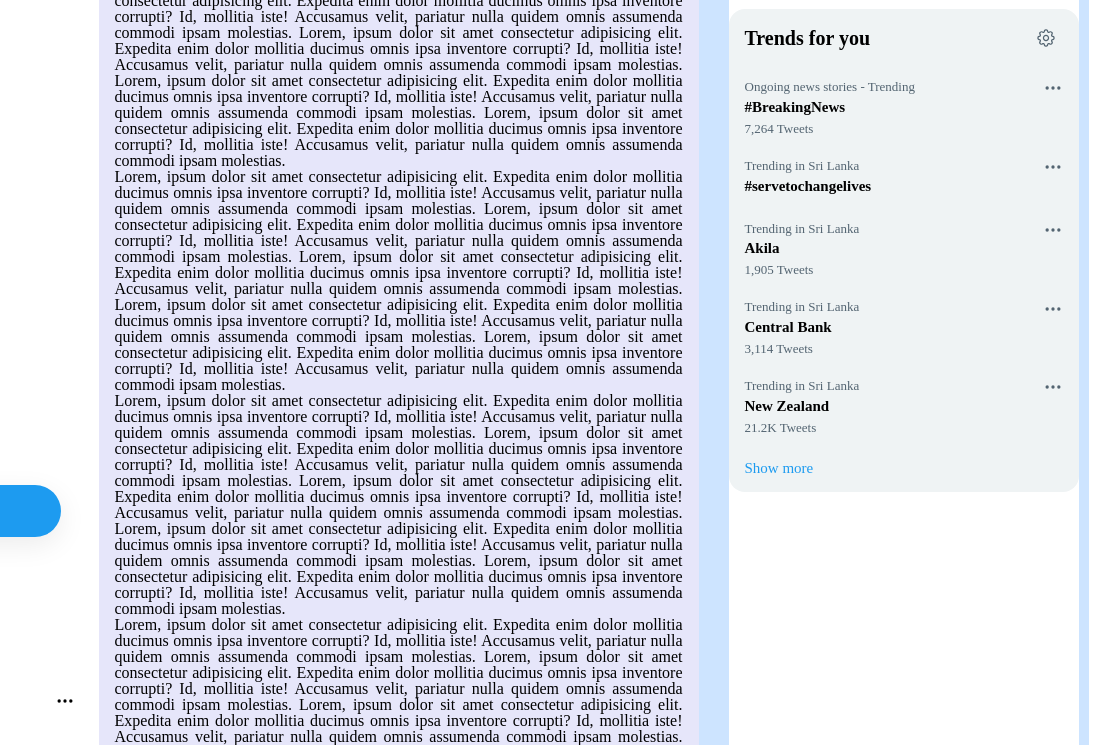
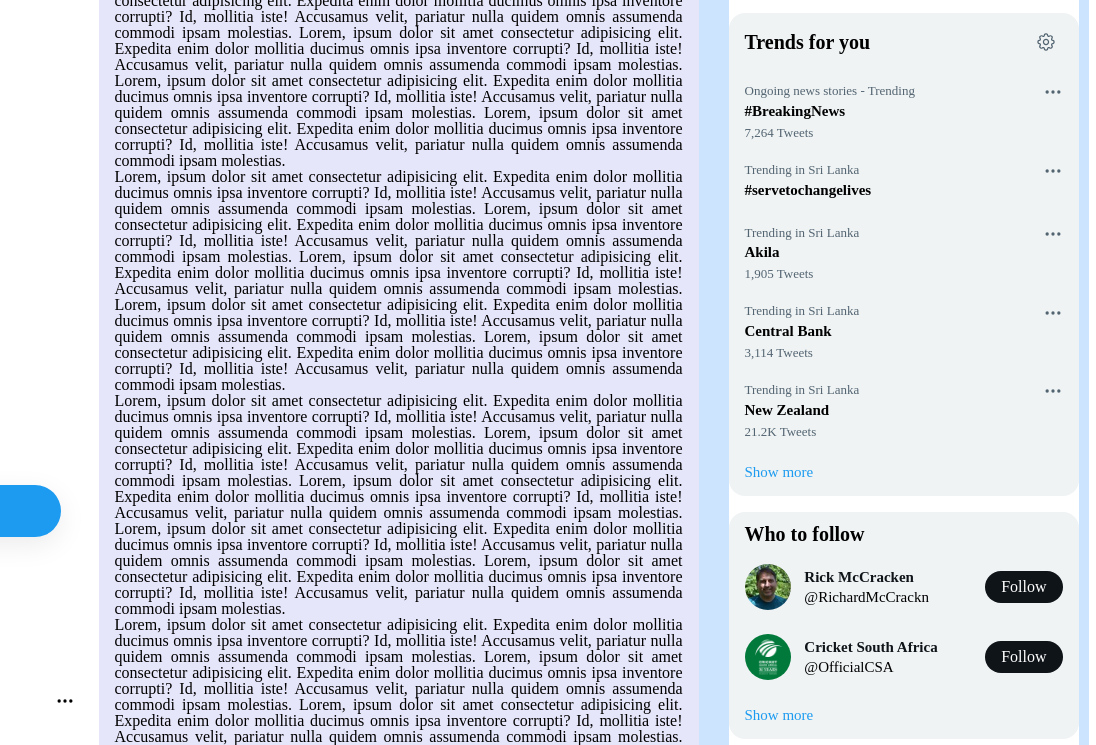
Before and after one commit to Direct-Entry-Program-7-Playground/vanilla-html-css-twitter-clone, a plain HTML site: page index.html in a window 1280 px wide. Shown: the part 55-800 px from the top of the page, 184-1280 px from the left. Drawn offline with Linux system fonts and the light colour scheme; a web font is replaced by a local one.

Commit message:
Create Who to follow section

```diff
--- a/css/body.css
+++ b/css/body.css
@@ -25,6 +25,44 @@
 
 .main__sidebar {
   margin-right: 10px;
+}
+
+.btn {
+  display: flex;
+  justify-content: center;
+  align-items: center;
+  cursor: pointer;
+  color: var(--primary-white-clr);
+  border-radius: 9999px;
+}
+
+.btn--primary {
+  box-shadow: rgb(0 0 0 / 8%) 0px 8px 28px;
+  background-color: var(--primary-clr);
+  margin: 4px 0;
+}
+
+.btn--large {
+  width: 90%;
+  min-width: 52px;
+  min-height: 52px;
+  padding-left: 32px;
+  padding-right: 32px;
+}
+
+.btn--secondary {
+  background-color: var(--primary-black-clr);
+  height: 32px;
+  padding: 0 16px;
+  width: fit-content;
+}
+
+.btn--normal {
+  width: 100%;
+  min-width: 32px;
+  min-height: 32px;
+  padding-left: 16px;
+  padding-right: 16px;
 }
 
 @media all and (max-width: 1104px) {
--- a/css/colors.css
+++ b/css/colors.css
@@ -6,6 +6,7 @@
   --primary-black-clr: rgb(15, 20, 25);
 
   --accent-black-clr: rgb(83, 100, 113);
+  --accent-black-light-clr: rgb(39, 44, 48);
 
   --accent-green-clr: rgb(0, 186, 124);
   --accent-green-light-clr: rgba(0, 186, 124, 0.2);
--- a/css/header.css
+++ b/css/header.css
@@ -59,6 +59,7 @@ main {
   display: flex;
   flex-direction: column;
   justify-content: space-between;
+  cursor: pointer;
 }
 .header-menu-item {
   list-style: none;
@@ -104,29 +105,6 @@ main {
   line-height: 24px;
   color: var(--primary-black-clr);
 }
-
-.btn {
-  display: flex;
-  justify-content: center;
-  align-items: center;
-  cursor: pointer;
-  color: var(--primary-white-clr);
-  border-radius: 9999px;
-}
-
-.btn--primary {
-  box-shadow: rgb(0 0 0 / 8%) 0px 8px 28px;
-  background-color: var(--primary-clr);
-  margin: 4px 0;
-}
-
-.btn--large {
-  width: 90%;
-  min-width: 52px;
-  min-height: 52px;
-  padding-left: 32px;
-  padding-right: 32px;
-}
 .twitte__svg {
   display: none;
   width: 24px;
@@ -135,19 +113,6 @@ main {
   max-width: 100%;
   fill: currentcolor;
 }
-
-.btn--secondary {
-  background-color: var(--primary-black-clr);
-}
-
-.btn--normal {
-  width: 100%;
-  min-width: 32px;
-  min-height: 32px;
-  padding-left: 16px;
-  padding-right: 16px;
-}
-
 /* header-user */
 .header-user {
   display: flex;
@@ -168,6 +133,7 @@ main {
 .user {
   display: flex;
   flex-direction: row;
+  cursor: pointer;
 }
 
 .user__pic {
--- a/css/sidebar.css
+++ b/css/sidebar.css
@@ -35,7 +35,11 @@
   background-color: transparent;
   border: none;
 }
-
+.sidebar__trend,
+.sidebar__search,
+.sidebar__follow {
+  margin-bottom: 16px;
+}
 .trend {
   background-color: var(--accent-gray-clr);
   border-radius: 16px;
@@ -122,6 +126,75 @@
   background-color: var(--transparent-dark-clr);
 }
 
+.follow {
+  background-color: var(--accent-gray-clr);
+  border-radius: 16px;
+}
+.follow__header {
+  height: 40px;
+}
+.follow__tilte {
+  padding: 12px 16px;
+}
+.follow__list {
+}
+.follow__footer {
+  padding: 16px;
+  color: var(--primary-clr);
+  cursor: pointer;
+}
+
+.follow__footer:hover {
+  background-color: var(--transparent-dark-clr);
+}
+
+.follow-item {
+  display: flex;
+  justify-content: space-between;
+  align-items: center;
+  padding: 12px 16px;
+  cursor: pointer;
+}
+
+.follow-item:hover {
+  background-color: var(--transparent-dark-clr);
+}
+.follow-item__pic {
+  width: 46px;
+  height: 46px;
+  margin-right: 12px;
+  border-radius: 100%;
+}
+
+.follow-item__details {
+  width: 167px;
+  height: 40px;
+  text-overflow: ellipsis;
+  overflow: hidden;
+  white-space: nowrap;
+}
+.follow-item__visible-name {
+  color: var(--primary-black-clr);
+  line-height: 20px;
+  text-decoration: none;
+}
+
+.follow-item__username {
+  line-height: 20px;
+}
+
+.follow-item__visible-name:hover {
+  text-decoration: underline;
+}
+.follow-item__button {
+  transition-property: background-color;
+  transition-duration: 0.2s;
+  margin-left: 12px;
+}
+
+.follow-item__button:hover {
+  background-color: var(--accent-black-light-clr);
+}
 @media all and (max-width: 1104px) {
   .sidebar {
     width: 290px;
--- a/index.html
+++ b/index.html
@@ -401,7 +401,7 @@
             placeholder="Search Twitter"
           />
         </div>
-        <div class="trend">
+        <div class="trend sidebar__trend">
           <div class="trend__header">
             <div class="trend__title text text_size_lg text_weight_xbd">
               Trends for you
@@ -551,8 +551,62 @@
                 21.2K Tweets
               </div>
             </div>
-            <div class="trend__footer text text_size_sm">Show more</div>
           </div>
+          <div class="trend__footer text text_size_sm">Show more</div>
+        </div>
+        <div class="follow sidebar__follow">
+          <div class="follow__header">
+            <div class="follow__tilte text text_size_lg text_weight_xbd">
+              Who to follow
+            </div>
+          </div>
+          <div class="follow__list">
+            <div class="follow-item">
+              <img
+                src="./img/rm.jpg"
+                alt="profile picture"
+                class="follow-item__pic"
+              />
+              <div class="follow-item__details">
+                <a
+                  class="
+                    follow-item__visible-name
+                    text text_size_sm text_weight_bd
+                  "
+                  href="https://twitter.com/RichardMcCrackn"
+                >
+                  Rick McCracken
+                </a>
+                <div class="follow-item__username text text_size_sm">
+                  @RichardMcCrackn
+                </div>
+              </div>
+              <div class="follow-item__button btn btn--secondary">Follow</div>
+            </div>
+            <div class="follow-item">
+              <img
+                src="./img/csa.png"
+                alt="profile picture"
+                class="follow-item__pic"
+              />
+              <div class="follow-item__details">
+                <a
+                  class="
+                    follow-item__visible-name
+                    text text_size_sm text_weight_bd
+                  "
+                  href="https://twitter.com/OfficialCSA"
+                >
+                  Cricket South Africa
+                </a>
+                <div class="follow-item__username text text_size_sm">
+                  @OfficialCSA
+                </div>
+              </div>
+              <div class="follow-item__button btn btn--secondary">Follow</div>
+            </div>
+          </div>
+          <div class="follow__footer text text_size_sm">Show more</div>
         </div>
         <div class="user-suggest"></div>
       </aside>
```
Also changed, not shown: img/csa.png (added), img/rm.jpg (added).
